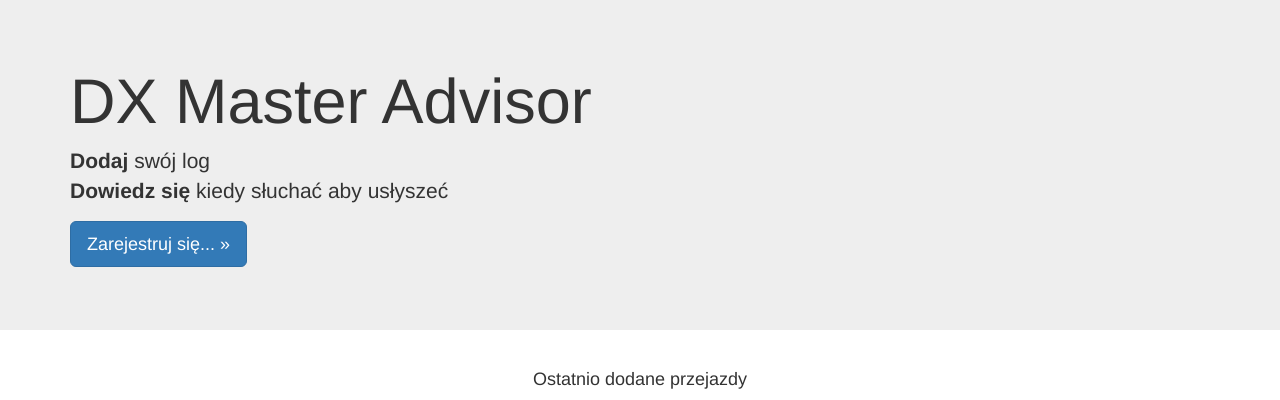
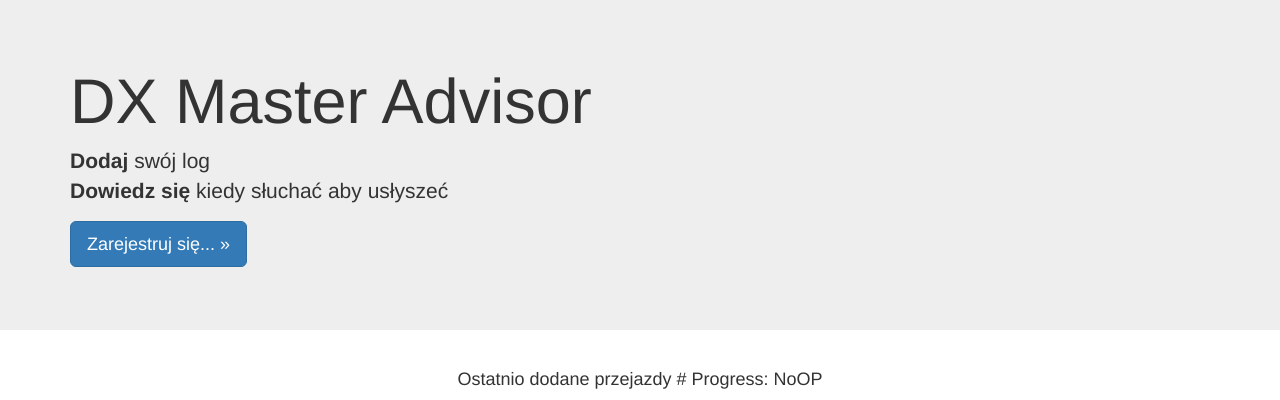
Before and after one commit to szwagier90/DXClusterMaster, a Django app: page / in a window 1280 px wide. Shown: the part 51-451 px from the top of the page. Run offline with Django 3.2, Linux system fonts and the light colour scheme; data that the repository does not hold is empty; some libraries are stand-ins or nearby versions.

Commit message:
Simply shown progress of AdiLog File processing progress

```diff
--- a/project/dx/templates/dx/index.html
+++ b/project/dx/templates/dx/index.html
@@ -17,7 +17,7 @@
         <div class="container">
             <div class="row">
                 <div class="col-md-12">
-                    <h4><center>Ostatnio dodane przejazdy</center></h4>
+                    <h4><center>Ostatnio dodane przejazdy # Progress: {{ progress }}</center></h4>
                     <table class="table table-bordered table-condensed table-striped">
                         <thead>
                             <tr>
--- a/project/dx/views.py
+++ b/project/dx/views.py
@@ -11,7 +11,7 @@ from django.contrib.auth.forms import UserCreationForm
 from django.contrib.auth import authenticate, login
 from django.contrib.auth.models import User
 
-from models import Spot, Operator, Entity, Prefix, QSO
+from models import Spot, Operator, Entity, Prefix, QSO, FileProcessingProgress
 from forms import LogUploadForm, ProfileForm
 
 from tempfile import NamedTemporaryFile
@@ -25,6 +25,18 @@ class IndexView(TemplateView):
     def get_context_data(self, **kwargs):
         context = super(IndexView, self).get_context_data(**kwargs)
         context['ten_recent_spots'] = Spot.objects.order_by('-id')[:10]
+
+        try:
+            operator = Operator.objects.get(user__username=self.request.user)
+            progress = FileProcessingProgress.objects.get(operator=operator)
+            print progress
+            context['progress'] = progress
+        except Operator.DoesNotExist:
+            context['progress'] = 'NoOP'
+        except FileProcessingProgress.DoesNotExist:
+            print 'No progress'
+            context['progress'] = "NULL"
+
         return context
 
 class RegisterView(FormView):
@@ -64,14 +76,12 @@ class OperatorView(DetailView):
     model = Operator
 
     def get_object(self, queryset=None):
-        q = QSO.objects.filter(operator=Operator.objects.get(user__username=self.request.user))
-        print q[:10]
         obj = Operator.objects.get(user__username=self.request.user)
         return obj
 
 class OperatorEdit(UpdateView):
     model = Operator
-    fields = ['callsign',  'locator']
+    fields = ['callsign', 'locator']
     success_url = reverse_lazy('operator')
 
     def get_object(self, queryset=None):
```
